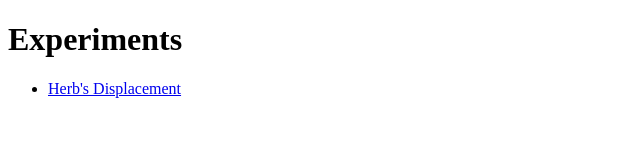
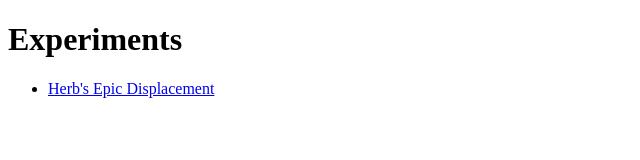
Before and after one commit to dskrainka/dskrainka.github.io, a plain HTML site: page index.html in a window 1280 px wide. Shown: the full height of the page, 0-640 px from the left. Drawn offline with Linux system fonts and the light colour scheme.

Commit message:
Update index.html

```diff
--- a/index.html
+++ b/index.html
@@ -13,7 +13,7 @@
     		<div class="blurb">
         		<h1>Experiments</h1>
 				<ul>
-        		<li><a href="herbs_second_act.html">Herb's Displacement</a></li>
+        		<li><a href="herbs_second_act.html">Herb's Epic Displacement</a></li>
     		</div>
 		</div>
 		<!-- <footer>
```
